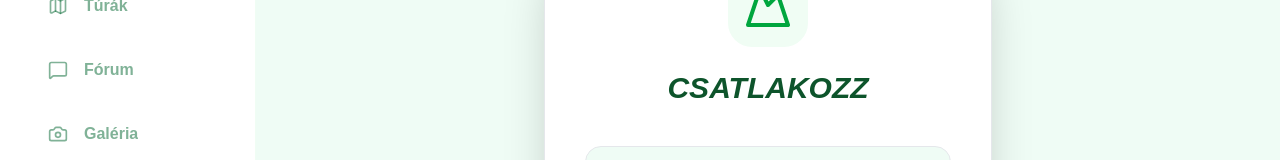
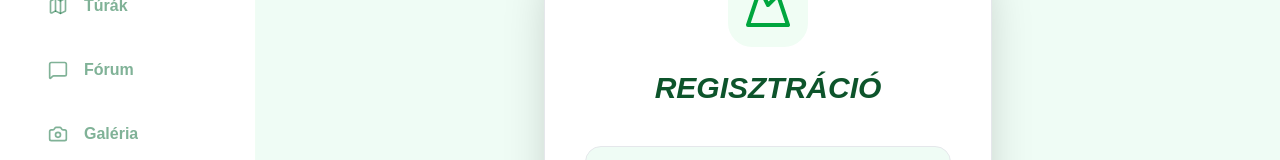
Before and after one commit to VandorBakancs/vandorbakancs, a Next.js app in the folder frontend/: page /regisztracio in a window 1280 px wide. Shown: the part 234-394 px from the top of the page. Built offline with nearby package versions, Linux system fonts and the light colour scheme.

Commit message:
vandorbakancs

```diff
--- a/frontend/app/bejelentkezes/page.tsx
+++ b/frontend/app/bejelentkezes/page.tsx
@@ -32,6 +32,8 @@ export default function LoginPage() {
             if (response.ok && data.success) {
                 console.log('Sikeres belépés!', data.user);
                 localStorage.setItem('user', JSON.stringify(data.user));
+
+                window.alert('Sikeres bejelentkezés!');
 
                 if (data.user.role === 'admin') {
                     window.location.href = '/admin';
--- a/frontend/app/regisztracio/page.tsx
+++ b/frontend/app/regisztracio/page.tsx
@@ -25,6 +25,7 @@ export default function RegisterPage() {
             const data = await res.json();
 
             if (res.ok && data.success) {
+                window.alert('Sikeres regisztráció!');
                 router.push('/bejelentkezes');
             } else {
                 setError(data.error || "Hiba a regisztráció során.");
@@ -44,7 +45,7 @@ export default function RegisterPage() {
                     <div className="inline-block p-4 bg-green-50 dark:bg-green-900/20 rounded-3xl text-green-600 dark:text-green-500 mb-4 transition-colors">
                         <Mountain size={48}/>
                     </div>
-                    <h1 className="text-3xl font-black text-green-900 dark:text-green-400 uppercase italic transition-colors">Csatlakozz</h1>
+                    <h1 className="text-3xl font-black text-green-900 dark:text-green-400 uppercase italic transition-colors">Regisztráció</h1>
                 </div>
 
                 <form onSubmit={handleSubmit} className="space-y-4">
```
Also changed, not shown: 5 other files (tests, documents, lock files or other folders).
